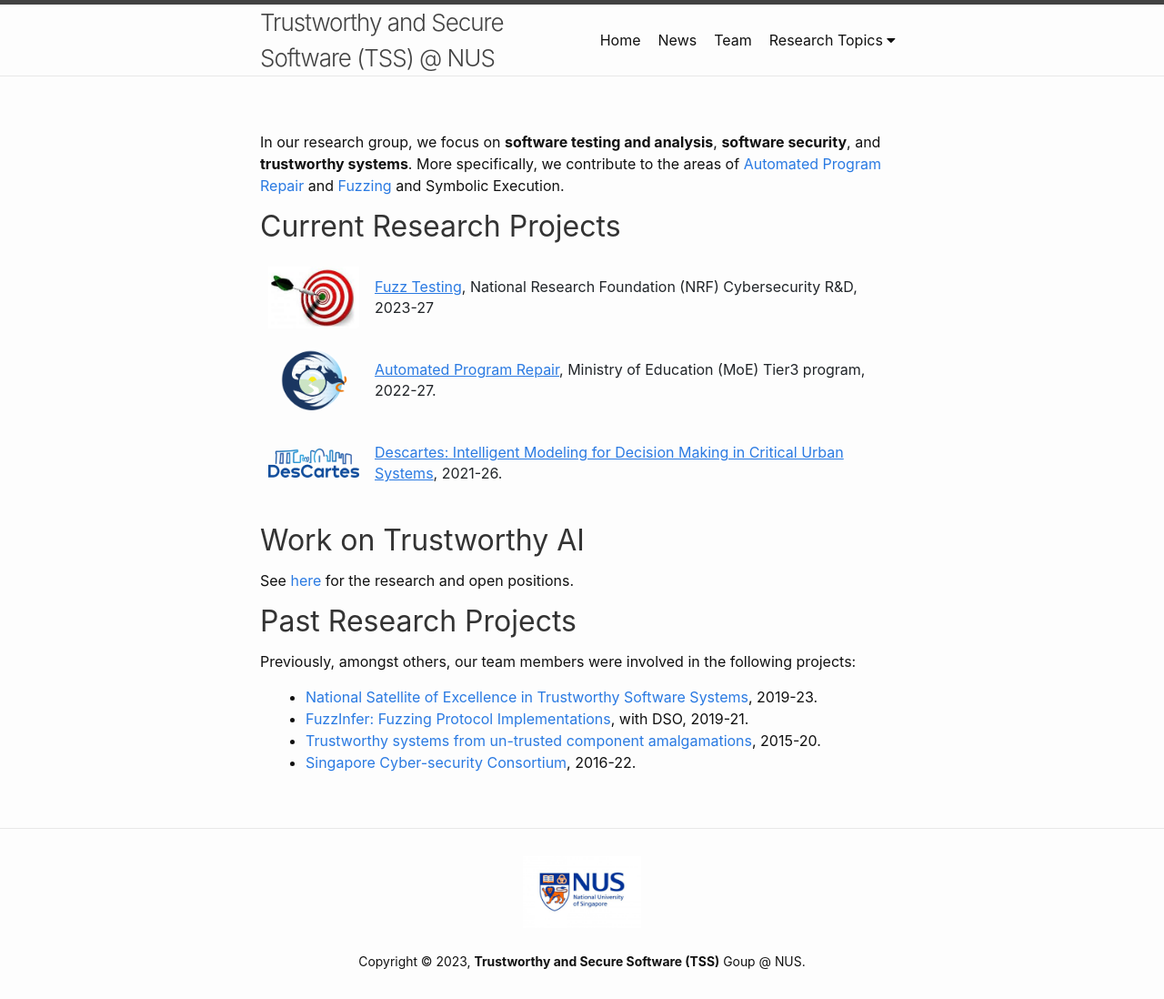
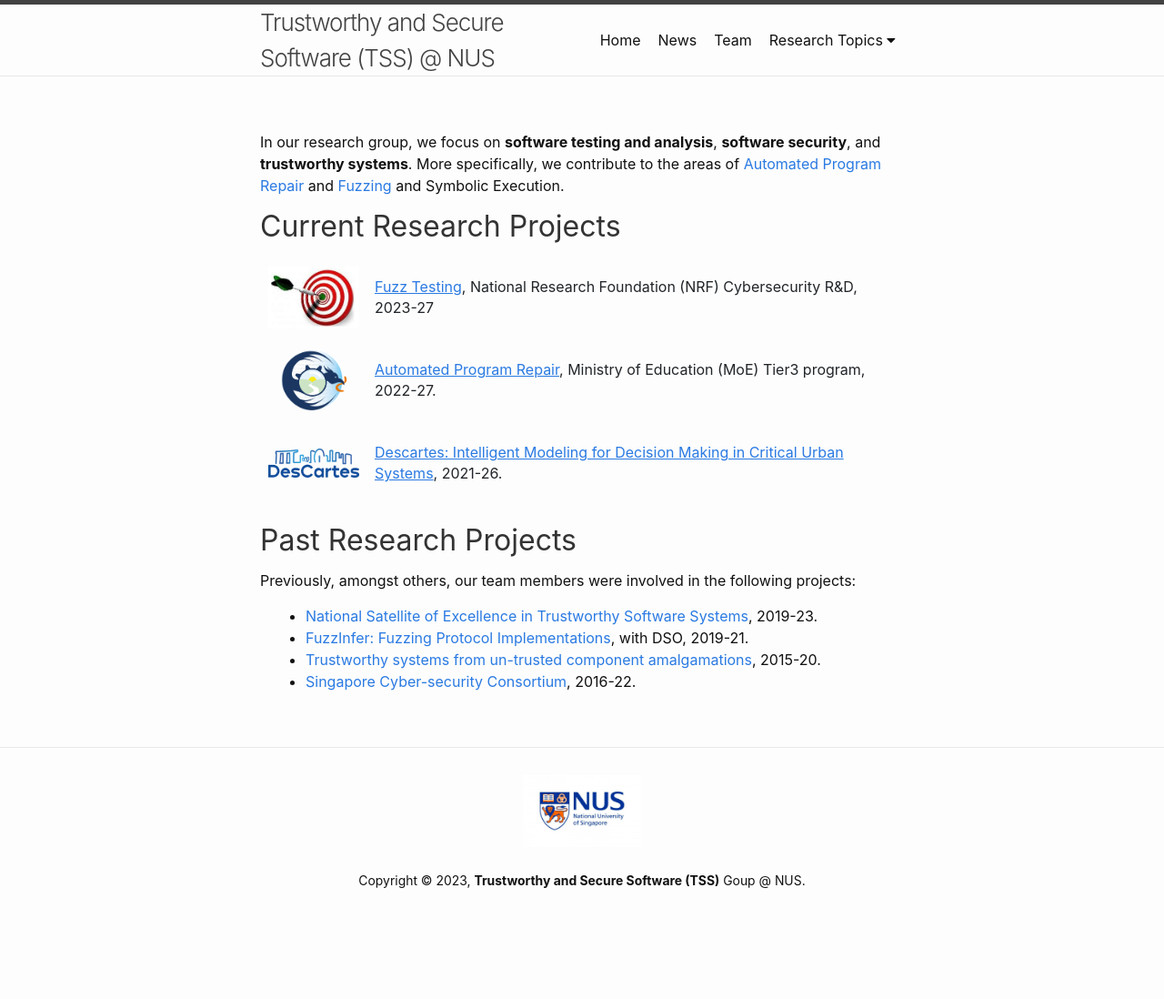
Before and after one commit to nus-tss/nus-tss.github.io, a Jekyll site: the page built from _pages/research.md, in a window 1280 px wide. Shown: the whole page at 91% size. Built offline with Jekyll 4.4.1, drawn with Linux system fonts in a browser that asks for light colours; nearby versions of some CDN libraries; after the commit the page ends 1009 px from its top, so only the background shows below that.

Commit message:
Update research.md

```diff
--- a/_pages/research.md
+++ b/_pages/research.md
@@ -40,9 +40,6 @@
 </table>
 
 
-## Work on Trustworthy AI ##
-
-See <a href="https://descartes.cnrsatcreate.cnrs.fr/wp-1-trustworthy-hybrid-ai/"> here</a> for the research and open positions.
 
 
 ## Past Research Projects
```
